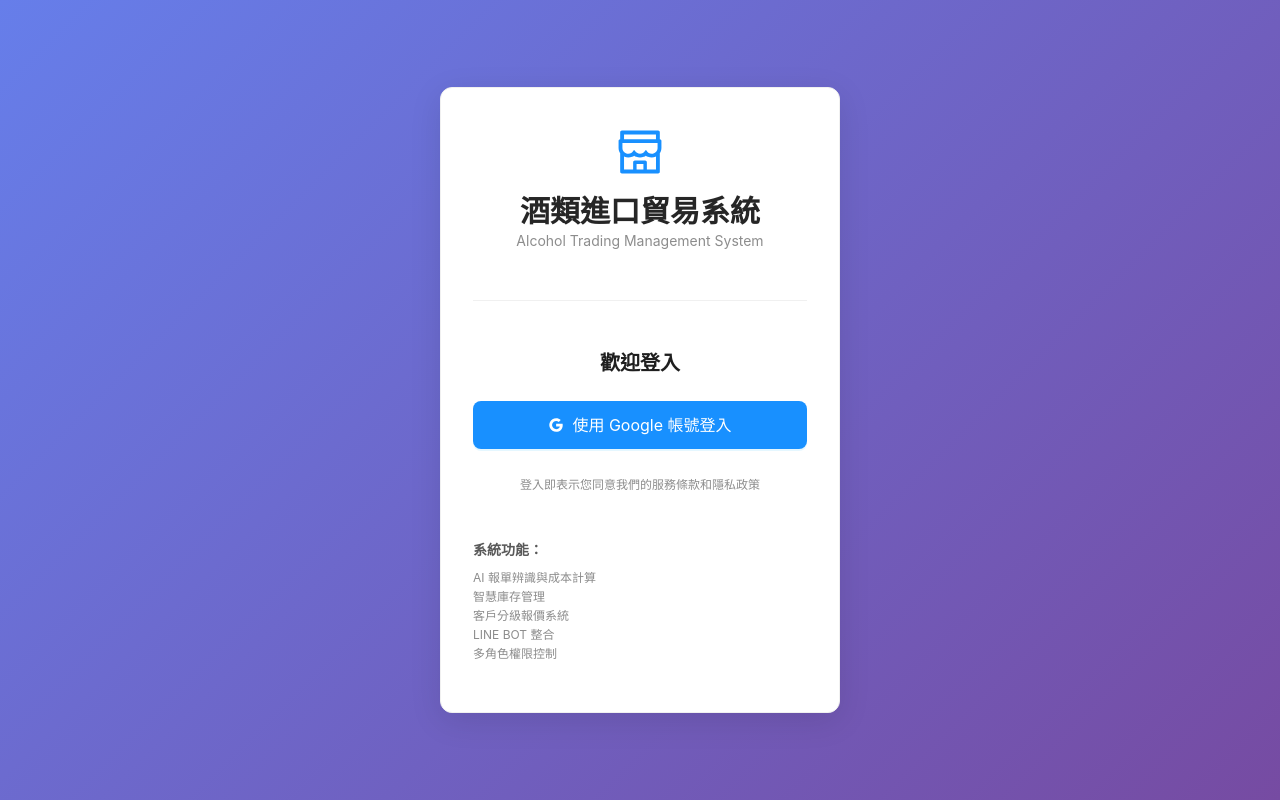
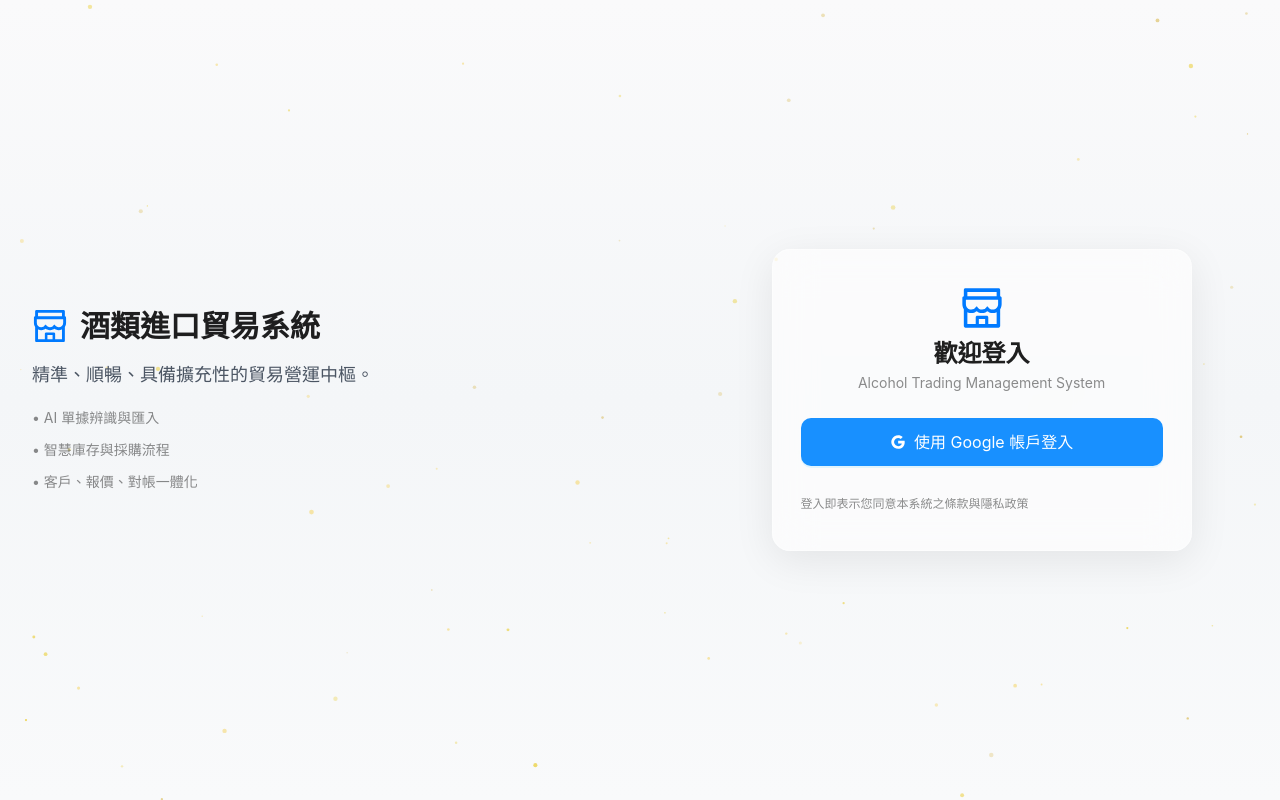
Before and after one commit to atiti436/alcohol-trading-system, a Next.js app in the folder webapp/: page /auth/signin in a window 1280 px wide. Built offline with nearby package versions, Linux system fonts and the light colour scheme; no server answers.

Commit message:
feat(signin): Apple-style redesign with gradient background, glassmorphism card, and subtle golden particle overlay; responsive two-column layout

```diff
--- a/webapp/src/app/auth/signin/page.tsx
+++ b/webapp/src/app/auth/signin/page.tsx
@@ -1,12 +1,88 @@
 'use client'
 
 import { signIn, getSession } from 'next-auth/react'
-import { Button, Card, Typography, Space, Divider } from 'antd'
+import { Button, Typography, Space } from 'antd'
 import { GoogleOutlined, ShopOutlined } from '@ant-design/icons'
 import { useRouter } from 'next/navigation'
-import { useEffect, useState } from 'react'
+import { useEffect, useRef, useState } from 'react'
 
 const { Title, Text } = Typography
+
+// 細緻「金粉」粒子層（效能友善）
+function GoldenParticles() {
+  const canvasRef = useRef<HTMLCanvasElement | null>(null)
+  const animRef = useRef<number | null>(null)
+
+  useEffect(() => {
+    const canvas = canvasRef.current
+    if (!canvas) return
+    const ctx = canvas.getContext('2d', { alpha: true })
+    if (!ctx) return
+
+    let width = canvas.clientWidth
+    let height = canvas.clientHeight
+    const dpr = Math.min(window.devicePixelRatio || 1, 2)
+    const resize = () => {
+      width = canvas.clientWidth
+      height = canvas.clientHeight
+      canvas.width = Math.floor(width * dpr)
+      canvas.height = Math.floor(height * dpr)
+      ctx.setTransform(dpr, 0, 0, dpr, 0, 0)
+    }
+    resize()
+    window.addEventListener('resize', resize)
+
+    const PARTICLES = 80
+    const particles = Array.from({ length: PARTICLES }).map(() => ({
+      x: Math.random() * width,
+      y: Math.random() * height,
+      r: 0.6 + Math.random() * 1.8,
+      vx: (Math.random() - 0.5) * 0.08,
+      vy: (Math.random() - 0.5) * 0.08,
+      a: Math.random() * Math.PI * 2,
+      tw: 0.6 + Math.random() * 0.8,
+    }))
+
+    const golds = ['#E6C200', '#F5D76E', '#D4AF37']
+
+    const step = () => {
+      ctx.clearRect(0, 0, width, height)
+      for (const p of particles) {
+        p.x += p.vx
+        p.y += p.vy
+        p.a += 0.02
+        if (p.x < -5) p.x = width + 5
+        if (p.x > width + 5) p.x = -5
+        if (p.y < -5) p.y = height + 5
+        if (p.y > height + 5) p.y = -5
+
+        const alpha = 0.25 + 0.35 * (0.5 + 0.5 * Math.sin(p.a * p.tw))
+        ctx.beginPath()
+        ctx.arc(p.x, p.y, p.r, 0, Math.PI * 2)
+        ctx.fillStyle = hexToRgba(golds[(p as any)._ci ?? ((p as any)._ci = (Math.random() * golds.length) | 0)], alpha)
+        ctx.fill()
+      }
+      animRef.current = requestAnimationFrame(step)
+    }
+    step()
+
+    return () => {
+      if (animRef.current) cancelAnimationFrame(animRef.current)
+      window.removeEventListener('resize', resize)
+    }
+  }, [])
+
+  return <canvas ref={canvasRef} style={{ position: 'absolute', inset: 0, width: '100%', height: '100%', pointerEvents: 'none' }} />
+}
+
+function hexToRgba(hex: string, a: number) {
+  const h = hex.replace('#', '')
+  const bigint = parseInt(h, 16)
+  const r = (bigint >> 16) & 255
+  const g = (bigint >> 8) & 255
+  const b = bigint & 255
+  return `rgba(${r}, ${g}, ${b}, ${a})`
+}
 
 export default function SignIn() {
   const router = useRouter()
@@ -15,68 +91,86 @@ export default function SignIn() {
 
   useEffect(() => {
     setMounted(true)
-    // 檢查是否已登入
+    // 已登入則導向
     getSession().then((session) => {
-      if (session) {
-        router.push('/dashboard')
-      }
+      if (session) router.push('/dashboard')
     })
   }, [router])
 
   const handleGoogleSignIn = async () => {
     setLoading(true)
     try {
-      await signIn('google', {
-        callbackUrl: '/dashboard',
-        redirect: true
-      })
+      await signIn('google', { callbackUrl: '/dashboard', redirect: true })
     } catch (error) {
       console.error('登入失敗:', error)
       setLoading(false)
     }
   }
 
-  if (!mounted) {
-    return null // 避免 SSR hydration 問題
-  }
+  if (!mounted) return null
 
   return (
-    <div style={{
+    <div style={{ position: 'relative', minHeight: '100vh', overflow: 'hidden' }}>
+      {/* 背景漸層 + 高光 */}
+      <div
+        aria-hidden
+        style={{
+          position: 'absolute', inset: 0, zIndex: 0,
+          background:
+            'linear-gradient(180deg,#FAFAFB 0%, #F4F6F8 50%, #F9FAFB 100%), radial-gradient(1200px 600px at 10% -10%, rgba(255,255,255,0.8), rgba(255,255,255,0) 60%)',
+        }}
+      />
+
+      {/* 金粉粒子層 */}
+      <GoldenParticles />
+
+      {/* 兩欄容器 */}
+      <div
+        style={{
+          position: 'relative', zIndex: 1,
           minHeight: '100vh',
-      display: 'flex',
+          display: 'grid',
+          gridTemplateColumns: '1.1fr 0.9fr',
+          gap: 32,
           alignItems: 'center',
-      justifyContent: 'center',
-      background: 'linear-gradient(135deg, #667eea 0%, #764ba2 100%)',
-      padding: '20px'
-    }}>
-      <Card
-        style={{
-          width: '100%',
-          maxWidth: 400,
-          borderRadius: 12,
-          boxShadow: '0 8px 32px rgba(0,0,0,0.1)'
+          padding: '48px 32px',
         }}
-        bodyStyle={{ padding: '40px 32px' }}
       >
-        <Space direction="vertical" size="large" style={{ width: '100%', textAlign: 'center' }}>
-          {/* Logo區域 */}
-          <div>
-            <ShopOutlined style={{ fontSize: 48, color: '#1890ff', marginBottom: 16 }} />
-            <Title level={2} style={{ margin: 0, color: '#262626' }}>
-              酒類進口貿易系統
-            </Title>
-            <Text type="secondary">
-              Alcohol Trading Management System
+        {/* 左側品牌/標語（桌機顯示）*/}
+        <div style={{ display: 'none', gap: 16, flexDirection: 'column' as const, maxWidth: 560 }} className="signin-left">
+          <div style={{ display: 'flex', alignItems: 'center', gap: 12 }}>
+            <ShopOutlined style={{ fontSize: 36, color: '#007AFF' }} />
+            <Title level={2} style={{ margin: 0 }}>酒類進口貿易系統</Title>
+          </div>
+          <Text style={{ color: '#4B5563', fontSize: 18 }}>
+            精準、順暢、具備擴充性的貿易營運中樞。
           </Text>
+          <Space direction="vertical" size={8}>
+            <Text type="secondary">• AI 單據辨識與匯入</Text>
+            <Text type="secondary">• 智慧庫存與採購流程</Text>
+            <Text type="secondary">• 客戶、報價、對帳一體化</Text>
+          </Space>
         </div>
 
-          <Divider />
-
-          {/* 登入區域 */}
-          <div style={{ width: '100%' }}>
-            <Title level={4} style={{ marginBottom: 24 }}>
-              歡迎登入
-            </Title>
+        {/* 右側玻璃擬態登入卡 */}
+        <div style={{ display: 'flex', justifyContent: 'center' }}>
+          <div
+            style={{
+              width: '100%', maxWidth: 420,
+              borderRadius: 18,
+              background: 'rgba(255,255,255,0.55)',
+              border: '1px solid rgba(255,255,255,0.35)',
+              boxShadow: '0 10px 40px rgba(0,0,0,0.08)',
+              backdropFilter: 'blur(20px)', WebkitBackdropFilter: 'blur(20px)',
+              padding: '36px 28px'
+            }}
+          >
+            <Space direction="vertical" size="large" style={{ width: '100%' }}>
+              <div style={{ textAlign: 'center' }}>
+                <ShopOutlined style={{ fontSize: 44, color: '#007AFF', marginBottom: 8 }} />
+                <Title level={3} style={{ margin: 0 }}>歡迎登入</Title>
+                <Text type="secondary">Alcohol Trading Management System</Text>
+              </div>
 
               <Button
                 type="primary"
@@ -84,36 +178,29 @@ export default function SignIn() {
                 icon={<GoogleOutlined />}
                 loading={loading}
                 onClick={handleGoogleSignIn}
-              style={{
-                width: '100%',
-                height: 48,
-                fontSize: 16,
-                borderRadius: 8
-              }}
+                style={{ width: '100%', height: 48, fontSize: 16, borderRadius: 10 }}
               >
-              使用 Google 帳號登入
+                使用 Google 帳戶登入
               </Button>
 
-            <div style={{ marginTop: 24 }}>
-              <Text type="secondary" style={{ fontSize: 12 }}>
-                登入即表示您同意我們的服務條款和隱私政策
+              <Text type="secondary" style={{ fontSize: 12, textAlign: 'center' }}>
+                登入即表示您同意本系統之條款與隱私政策
               </Text>
+            </Space>
+          </div>
         </div>
       </div>
 
-          {/* 功能預覽 */}
-          <div style={{ textAlign: 'left', width: '100%', marginTop: 20 }}>
-            <Text strong style={{ color: '#595959' }}>系統功能：</Text>
-            <ul style={{ margin: '8px 0', color: '#8c8c8c', fontSize: 12 }}>
-              <li>AI 報單辨識與成本計算</li>
-              <li>智慧庫存管理</li>
-              <li>客戶分級報價系統</li>
-              <li>LINE BOT 整合</li>
-              <li>多角色權限控制</li>
-            </ul>
-          </div>
-        </Space>
-      </Card>
+      {/* 手機版顯示左側內容：用簡單 CSS 控制 */}
+      <style jsx global>{`
+        @media (min-width: 992px) {
+          .signin-left { display: flex !important; }
+        }
+        @media (max-width: 991px) {
+          .signin-left { display: none !important; }
+          div[style*="grid-template-columns"] { grid-template-columns: 1fr !important; padding: 32px 16px !important; }
+        }
+      `}</style>
     </div>
   )
 }
```
Lines whose indentation alone changed are shown as unchanged.
